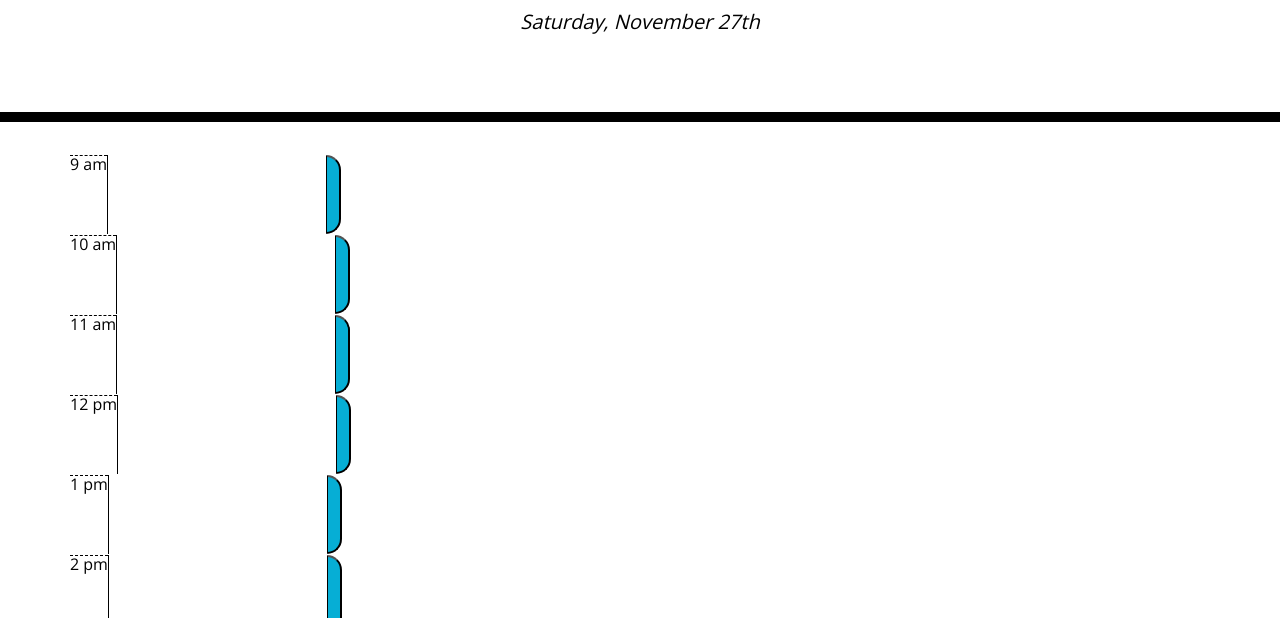
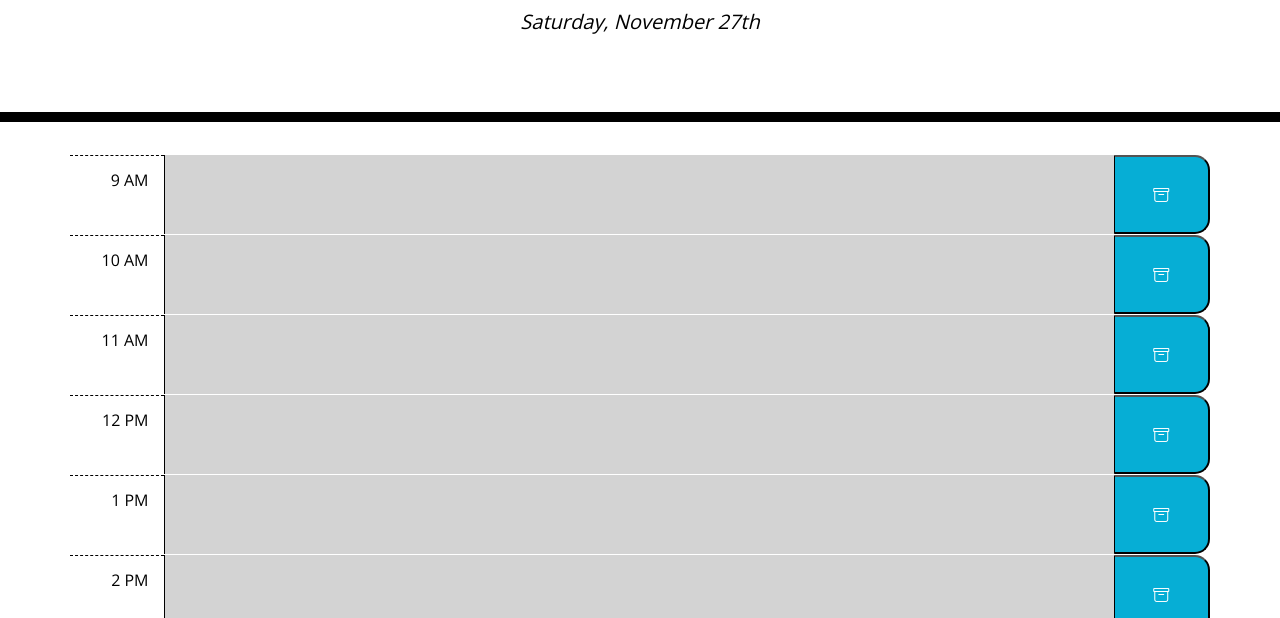
Before and after one commit to StaticCloud/Work-Day-Scheduler, a plain HTML site: page index.html in a window 1280 px wide. Shown: the part 182-800 px from the top of the page. Drawn offline with nearby package versions, Linux system fonts and the light colour scheme.

Commit message:
added styling for blocks

```diff
--- a/assets/js/script.js
+++ b/assets/js/script.js
@@ -9,21 +9,22 @@ var loadPage = function() {
     // load our 9-5 clock using moment().hours() and formatting that to a 12 hour clock
     for (var i = 9; i < 18; i++) {
         // get the nth hour starting from 9am to 5pm
-        var hour = moment().hours(i).format("h a");
+        var hour = moment().hours(i).format("h a").toUpperCase();
 
         // create time blocks, which include the hour, the textarea, and a save button
         var timeblockEl = $("<div>")
-            .addClass("time-block")
-            .addClass("row");
+            .addClass("time-block row")
 
         var hourEl = $("<p>")
-            .addClass("hour")
+            .addClass("hour text-right col pt-3")
             .html(hour);
 
-        var textareaEl = $("<textarea>");
+        var textareaEl = $("<textarea>")
+            .addClass("col-10 past");
 
         var savebtnEl = $("<button>")
-            .addClass("saveBtn");
+            .addClass("saveBtn col")
+            .html("<i class=\"bi bi-archive\"></i>");
 
         // append our elements to the page
         timeblockEl.append(hourEl);
--- a/index.html
+++ b/index.html
@@ -18,6 +18,7 @@
       href="https://fonts.googleapis.com/css?family=Open+Sans&display=swap"
       rel="stylesheet"
     />
+    <link href="https://cdn.jsdelivr.net/npm/bootstrap-icons@1.3.0/font/bootstrap-icons.css" rel="stylesheet">
     <link rel="stylesheet" href="./assets/css/style.css" />
     <title>Work Day Scheduler</title>
   </head>
```
